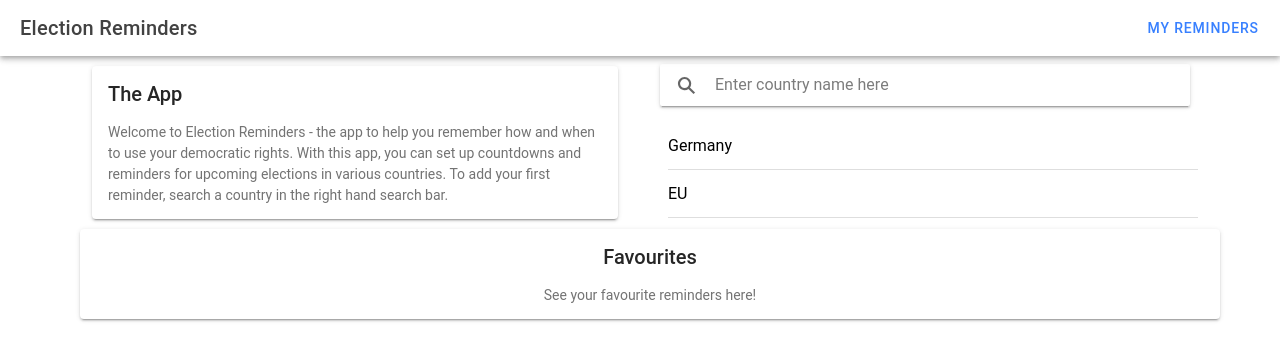
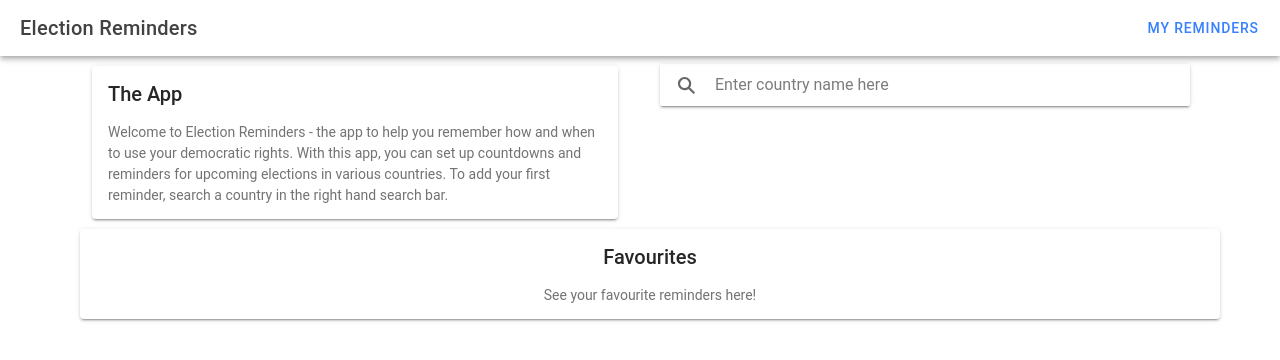
Before and after one commit to PhilipWright96/ElectionReminders, a React (Vite) app: page /home in a window 1280 px wide. Shown: the top 360 px of the page. Built offline with nearby package versions, Linux system fonts and the light colour scheme.

Commit message:
Refactor search bar

```diff
--- a/src/components/CountrySearchBar.tsx
+++ b/src/components/CountrySearchBar.tsx
@@ -1,34 +1,44 @@
 import './CountrySearchBar.css';
-import { IonSearchbar, IonList, IonItem } from '@ionic/react';
-import React, { useState } from 'react';
-
+import { IonSearchbar, IonList, IonItem, IonLabel, IonIcon } from '@ionic/react';
+import React, { useState, useEffect } from 'react';
+import { useDummyApi, SearchResult } from '../hooks/useDummyApi';
+import { checkboxOutline } from "ionicons/icons"
 interface ContainerProps { }
 
 const CountrySearchBar: React.FC<ContainerProps> = () => {
-    const data = [
-        'Germany',
-        'EU'
-    ], [results, setResults] = useState([...data]);
 
+    const initialData: SearchResult[] = [],
+        [searchTerm, setSearchTerm] = useState(""),
+        [results, setResults] = useState(initialData);
 
-    const handleInput = (ev: Event) => {
-        let query = '';
-        const target = ev.target as HTMLIonSearchbarElement;
-        if (target) query = target.value!.toLowerCase();
-
-        setResults(data.filter((d) => d.toLowerCase().indexOf(query) > -1));
-    };
+    useEffect(() => {
+        if (searchTerm === "") {
+            setResults([]);
+            return;
+        }
+        const data: SearchResult[] = useDummyApi();
+        setResults(data);
+    }, [searchTerm]);
 
     return (
         <>
-            <IonSearchbar showClearButton="always" animated={true} placeholder="Enter country name here" onIonInput={(ev) => handleInput(ev)}
-            ></IonSearchbar>
+            <IonSearchbar
+                value={searchTerm}
+                onIonChange={(e) => setSearchTerm(e.detail.value!)}
+                showClearButton="always"
+                animated={true}
+                placeholder="Enter country name here"
+                debounce={300}
+            ></IonSearchbar >
 
             <IonList>
-                {results.map((result) => (
-                    <IonItem>{result}</IonItem>
+                {results.map((result: SearchResult) => (
+                    <IonItem key={result.Name} routerLink={`/countryElections/${result.Name}`}>
+                        <IonLabel> {result.Name}</IonLabel>
+                        <IonIcon slot="end" icon={checkboxOutline} />
+                    </IonItem>
                 ))}
-            </IonList>
+            </IonList >
         </>
     );
 };
```
